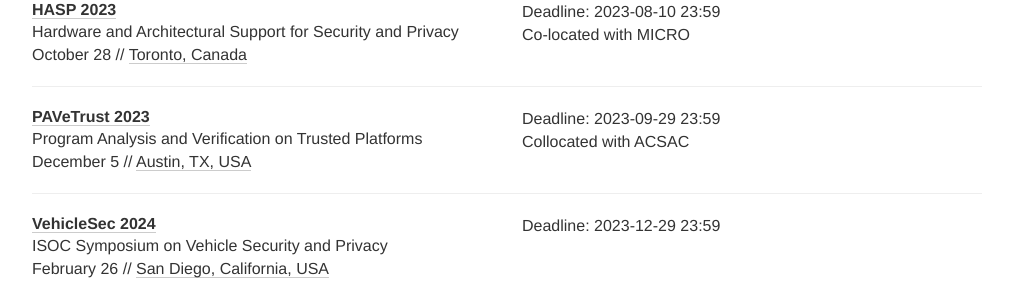
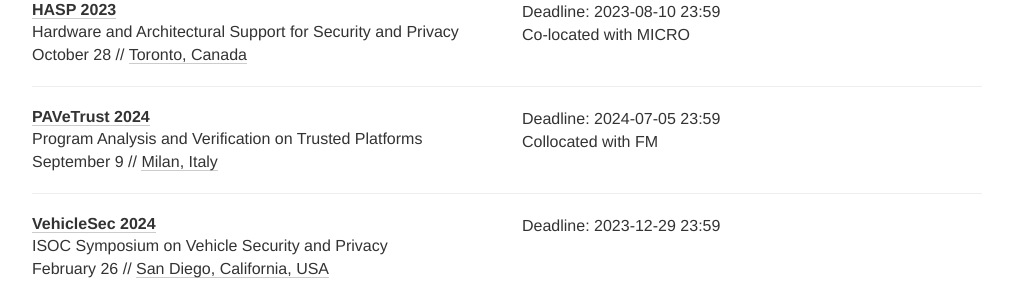
Before and after one commit to sec-deadlines/sec-deadlines.github.io, a Jekyll site: the page built from index.html, in a window 1280 px wide and 900 px high, scrolled down 10006 px. Shown: the part 152-450 px from the top of the window, without its empty margins (133-1146 px from the left). Built offline with Jekyll 4.4.1, drawn with Linux system fonts in a browser that asks for light colours; nearby versions of some CDN libraries; comment, search, counter and statistics services are not loaded.

Commit message:
Add PAVeTrust 2024

```diff
--- a/_data/conferences.yml
+++ b/_data/conferences.yml
@@ -663,12 +663,12 @@
 
 - name: PAVeTrust
   description: Program Analysis and Verification on Trusted Platforms
-  year: 2023
-  link: https://www.acsac.org/2023/workshops/pavetrust/
-  comment: Collocated with ACSAC
-  deadline: ["2023-09-29 23:59"]
-  date: December 5
-  place: Austin, TX, USA
+  year: 2024
+  link: https://pavetrust.github.io/
+  comment: Collocated with FM
+  deadline: ["2024-07-05 23:59"]
+  date: September 9
+  place: Milan, Italy
   tags: [SEC, PRIV, SHOP]
 
 - name: VehicleSec
```
